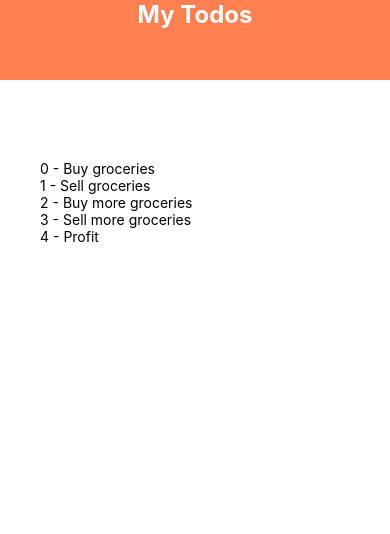
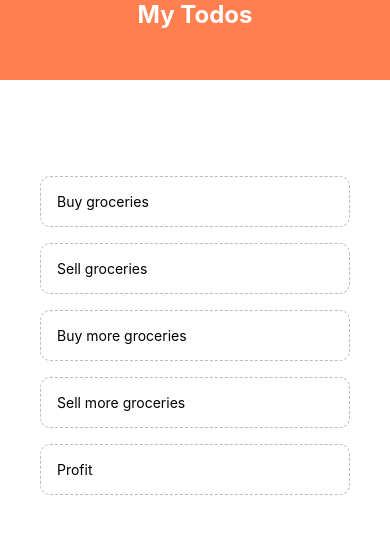
Before and after one commit to ikhlosi/Les04_TodoApp_WS, a React Native app: screen / in a window 390 px wide. Shown: the top 534 px of the page. Built offline with nearby package versions, Linux system fonts and the light colour scheme.

Commit message:
TodoItem

```diff
--- a/App.js
+++ b/App.js
@@ -2,6 +2,7 @@
 import { useState } from "react";
 import { StatusBar, StyleSheet, Text, View, FlatList } from "react-native";
 import Header from "./src/components/Header";
+import TodoItem from "./src/components/TodoItem";
 
 export default function App() {
   const [todos, setTodos] = useState([
@@ -19,11 +20,7 @@ export default function App() {
           <FlatList
             // numColumns={2}
             data={todos}
-            renderItem={(props) => (
-              <Text>
-                {props.index} - {props.item.description}
-              </Text>
-            )}
+            renderItem={(props) => <TodoItem item={props.item} />}
             keyExtractor={(item) => item.id}
           />
         </View>
--- /dev/null
+++ b/src/components/TodoItem.js
@@ -0,0 +1,32 @@
+import {
+  Pressable,
+  StyleSheet,
+  Text,
+  TouchableOpacity,
+  View,
+} from "react-native";
+import React from "react";
+
+const TodoItem = (props) => {
+  return (
+    <TouchableOpacity
+      style={styles.item}
+      onPress={() => props.pressHandler(props.item.key)}
+    >
+      <Text>{props.item.description}</Text>
+    </TouchableOpacity>
+  );
+};
+
+export default TodoItem;
+
+const styles = StyleSheet.create({
+  item: {
+    padding: 16,
+    marginTop: 16,
+    borderColor: "#bbb",
+    borderWidth: 1,
+    borderStyle: "dashed",
+    borderRadius: 10,
+  },
+});
```
